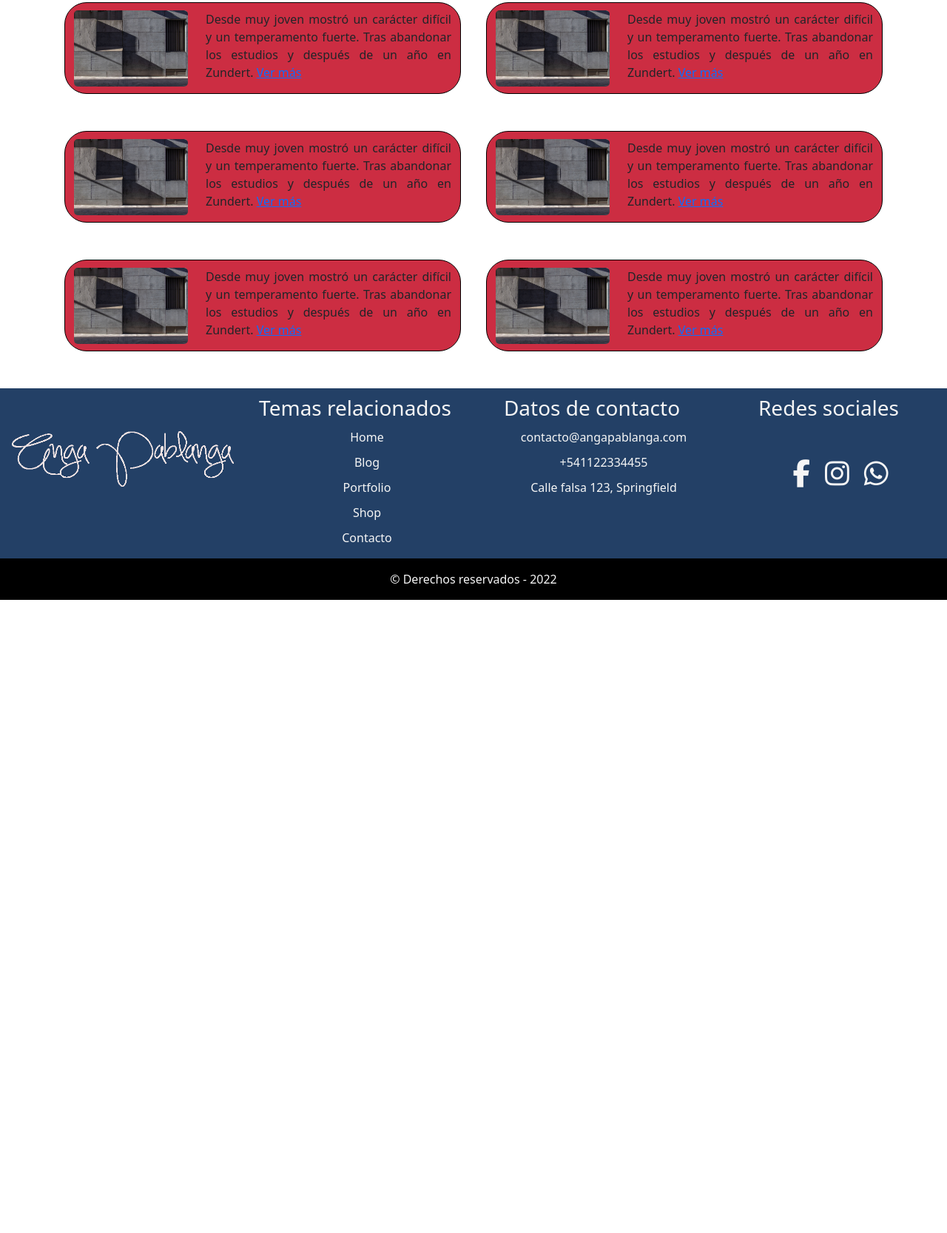
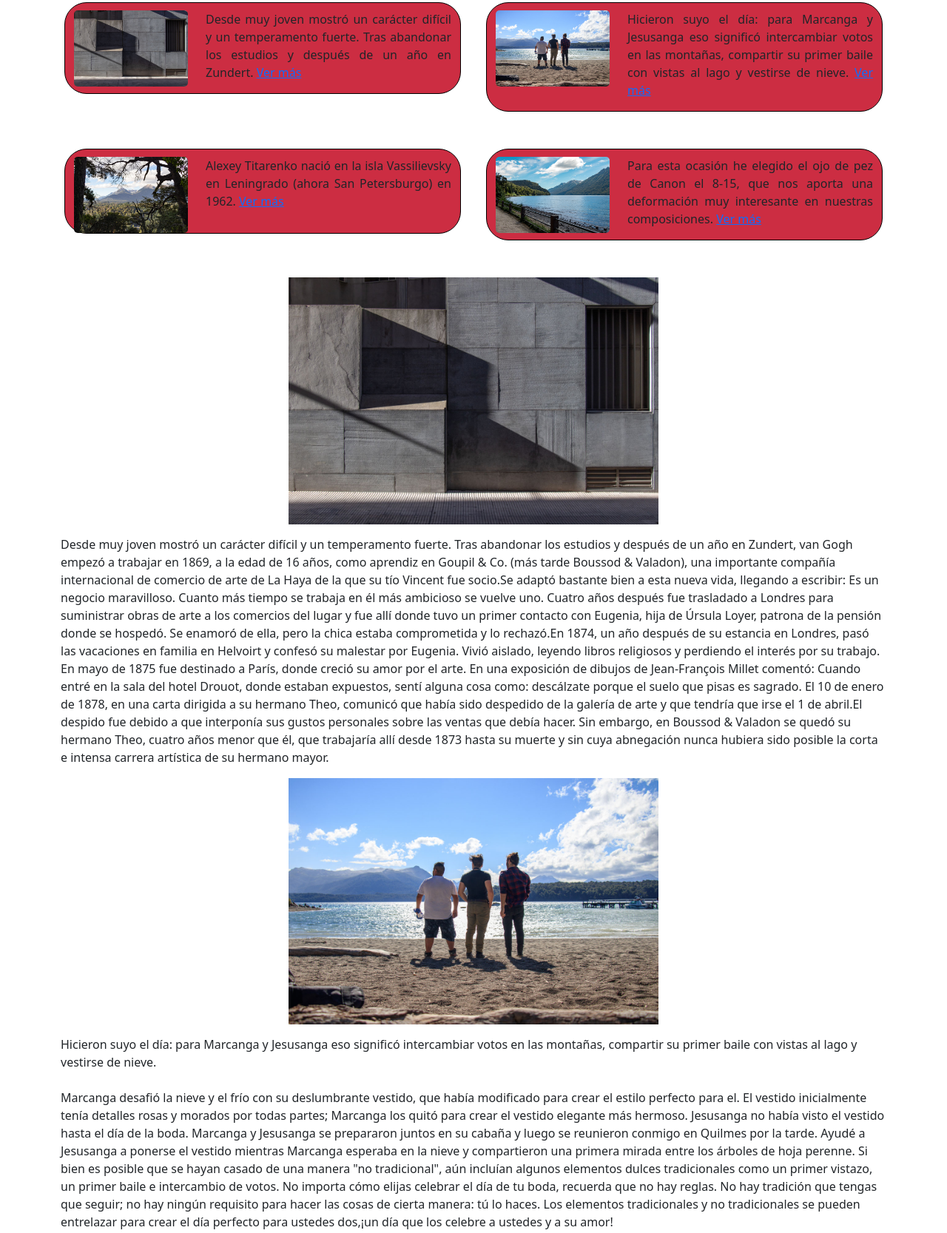
Before and after one commit to canoncito/angapablanga, a plain HTML site: page pages/blog.html in a window 1280 px wide. Shown: the part 248-1915 px from the top of the page at 74% size. Before the commit the page ends 1059 px from the top, so only its background shows below. Drawn offline with nearby package versions, Linux system fonts and the light colour scheme.

Commit message:
coloco imagenes con texto y cards del blog

```diff
--- a/css/main.css
+++ b/css/main.css
@@ -994,83 +994,8 @@ footer h3
     }
     /* BLOG */
 
-        /* Acomodo imagenes ,textos y comentarios del blog */
-/*
-    .img-text-blog img
-    {
-        width: 80%;
-    }
+ /* Armo mini comentarios del blog */
 
-    .border-text-blog
-    {
-        margin-top: 20px;
-        margin-bottom: 20px;
-        border-top: solid 1px black;
-        border-bottom: solid 1px black;
-    }
-
-    .border-text-blog p
-    {
-        width: 600px;
-        margin-top: 20px;
-        margin-bottom: 20px;
-        padding-left: 40px;
-        padding-right: 40px;
-        text-align: center;
-        font-size: 40px;
-        font-family: 'Hind Siliguri','Open-Sans',sans-serif;
-    }
-    .column-blog
-    {
-        margin-top: 50px;
-        padding-bottom: 50px;
-        display: flex;
-        flex-direction: column;
-        align-items: center;
-    }
-
-    .img-text-blog
-    {
-        display: flex;
-        flex-direction: column;
-        align-items: center;
-    }
-
-    /* comentario de blog
-    .escribir-comentario
-    {
-    width: auto;
-    }
-    .comentario-blog span
-    {
-        margin-left: 1rem;
-        font-family: 'Ubuntu',sans-serif;
-        font-weight: 700;
-        color: #010a1a;
-    }
-    .escribir-comentario-blog textarea
-    {
-        margin-top: 10px;
-        resize: none;
-    }
-    .escribir-comentario-blog
-    {
-    display: flex;
-    flex-direction: column;
-    flex-wrap: nowrap;
-    align-items: flex-end;
-    }
-    .btn-comentario
-    {
-        width: 150px;
-        height: 50px;
-        margin-top: 1rem;
-        background-color: transparent;
-        font-size: 1rem;
-    } */
-
-
-    /* Blog nuevo con boostrap */
 
     .img-blog img
     {
@@ -1097,6 +1022,23 @@ footer h3
     {
        text-align: justify;
 
+    }
+    /* Texto entero del blog */
+    .img-blog-detallado img
+    {
+        width: 500px;
+
+    }
+    /* Centro contenedor de la imagen en el medio */
+    .img-blog-detallado
+    {
+       width: 500px;
+       margin-left: auto;
+       margin-right: auto;
+    }
+    .texto-blog-detallado
+    {
+        margin-top: 15px;
     }
     /* PORTFOLIO */
     .container-portfolio
--- a/pages/blog.html
+++ b/pages/blog.html
@@ -50,50 +50,6 @@
     </header>
     <main class="backgroundcolor-blog">
         <h1 class="title">BLOG</h1>
-        <!-- Cards de fotos con texto -->
-        <!-- <div class="column-blog">
-            <div class="img-text-blog">
-                <img src="../public/blog/blog-01.jpg" alt="imagen de pared con piedras incrustradas">
-                <div class="border-text-blog">
-                    <p>Los artistas posimpresionistas como Van Gogh fueron parte de la revolución del arte de muchas maneras.</p>
-                </div>
-            </div>
-            <div class="img-text-blog">
-                <img src="../public/blog/blog-02.jpg" alt=" imagen de tres amigos mirando el rio">
-                <div class="border-text-blog">
-                    <p>Estos tres elementos clave de enfoque lo ayudarán a capturar la combinación perfecta de imágenes.</p>
-                </div>
-            </div>
-            <div class="img-text-blog">
-                <img src="../public/blog/blog-03.jpg" alt="imagen de montañas mirando sobre arboles">
-                <div class="border-text-blog">
-                    <p>Gaudí, un arquitecto adelantado a su tiempo, tenía una de esas mentes creativas que me hicieron darme cuenta de por qué me enamoré de la arquitectura.
-                    </p>
-                </div>
-            </div>
-            <div class="img-text-blog">
-                <img src="../public/blog/blog-04.jpg" alt="imagen desde puente a montañas con rio de fondo">
-                <div class="border-text-blog">
-                    <p>Diseñó algunas de las obras maestras arquitectónicas más singulares, como la Casa Milà y la Sagrada Familia en Barcelona. También mostró su aprecio por el medio ambiente y lo incorporó a su trabajo.</p>
-                </div>
-            </div>
-            <div class="img-text-blog">
-                <img src="../public/blog/blog-05.jpg" alt="imagen a montañas desde puerto">
-                <div class="border-text-blog">
-                    <p>Espero que puedan tomar algo de esto y encontrar personas de otras áreas del mundo creativo que puedan inspirarlos.
-                    <br>Háganme saber lo que piensan en los comentarios a continuación, ¿de dónde obtienen su inspiración?</p>
-                </div>
-            </div>
-            <div class="comentario-blog">
-                <span>Comentarios (0)</span>
-                <div class="escribir-comentario-blog">
-                    <textarea name="comentario" id="" cols="80" rows="10" class="escribir-comentario"></textarea>
-                    <button class="btn-comentario">Comentar</button>
-                </div>
-
-            </div>
-        </div> -->
-        <!-- Blog Nuevo -->
 
         <div class="container">
             <div class="row container-cards-blog">
@@ -104,7 +60,7 @@
                         </div>
                         <div class="col-8">
                             <div class="texto-blog">
-                                <p>Desde muy joven mostró un carácter difícil y un temperamento fuerte. Tras abandonar los estudios y después de un año en Zundert.   <a href="">Ver más</a> </p>
+                                <p>Desde muy joven mostró un carácter difícil y un temperamento fuerte. Tras abandonar los estudios y después de un año en Zundert.   <a href="#texto-blog1">Ver más</a> </p>
                             </div>
                         </div>
                     </div>
@@ -112,11 +68,11 @@
                 <div class="col-6 img-blog">
                     <div class="row bordes-cards-blog">
                         <div class="col-4">
-                            <img src="../public/blog/blog-01.jpg" alt="imagen de pared con piedras incrustradas">
+                            <img src="../public/blog/blog-02.jpg" alt="imagen de tres amigos con el rio de fondo">
                         </div>
                         <div class="col-8">
                             <div class="texto-blog">
-                                <p>Desde muy joven mostró un carácter difícil y un temperamento fuerte. Tras abandonar los estudios y después de un año en Zundert.   <a href="">Ver más</a> </p>
+                                <p>Hicieron suyo el día: para Marcanga y Jesusanga eso significó intercambiar votos en las montañas, compartir su primer baile con vistas al lago y vestirse de nieve.  <a href="#texto-blog2">Ver más</a> </p>
                             </div>
                         </div>
                     </div>
@@ -126,11 +82,11 @@
                 <div class="col-6 img-blog">
                     <div class="row bordes-cards-blog">
                         <div class="col-4">
-                            <img src="../public/blog/blog-01.jpg" alt="imagen de pared con piedras incrustradas">
+                            <img src="../public/blog/blog-03.jpg" alt="imagen de pared con piedras incrustradas">
                         </div>
                         <div class="col-8">
                             <div class="texto-blog">
-                                <p>Desde muy joven mostró un carácter difícil y un temperamento fuerte. Tras abandonar los estudios y después de un año en Zundert.   <a href="">Ver más</a> </p>
+                                <p>Alexey Titarenko nació en la isla Vassilievsky en Leningrado (ahora San Petersburgo) en 1962.   <a href="#texto-blog3">Ver más</a> </p>
                             </div>
                         </div>
                     </div>
@@ -138,43 +94,76 @@
                 <div class="col-6 img-blog">
                     <div class="row bordes-cards-blog">
                         <div class="col-4">
-                            <img src="../public/blog/blog-01.jpg" alt="imagen de pared con piedras incrustradas">
+                            <img src="../public/blog/blog-04.jpg" alt="imagen de pared con piedras incrustradas">
                         </div>
                         <div class="col-8">
                             <div class="texto-blog">
-                                <p>Desde muy joven mostró un carácter difícil y un temperamento fuerte. Tras abandonar los estudios y después de un año en Zundert.   <a href="">Ver más</a> </p>
-                            </div>
-                        </div>
-                    </div>
-                </div>
-            </div>
-            <div class="row container-cards-blog">
-                <div class="col-6 img-blog">
-                    <div class="row bordes-cards-blog">
-                        <div class="col-4">
-                            <img src="../public/blog/blog-01.jpg" alt="imagen de pared con piedras incrustradas">
-                        </div>
-                        <div class="col-8">
-                            <div class="texto-blog">
-                                <p>Desde muy joven mostró un carácter difícil y un temperamento fuerte. Tras abandonar los estudios y después de un año en Zundert.   <a href="">Ver más</a> </p>
-                            </div>
-                        </div>
-                    </div>
-                </div>
-                <div class="col-6 img-blog">
-                    <div class="row bordes-cards-blog">
-                        <div class="col-4">
-                            <img src="../public/blog/blog-01.jpg" alt="imagen de pared con piedras incrustradas">
-                        </div>
-                        <div class="col-8">
-                            <div class="texto-blog">
-                                <p>Desde muy joven mostró un carácter difícil y un temperamento fuerte. Tras abandonar los estudios y después de un año en Zundert.   <a href="">Ver más</a> </p>
+                                <p>Para esta ocasión he elegido el ojo de pez de Canon el 8-15, que nos aporta una deformación muy interesante en nuestras composiciones.   <a href="#texto-blog4">Ver más</a> </p>
                             </div>
                         </div>
                     </div>
                 </div>
             </div>
 
+             <div class="contenedor-blog">
+                <div id="texto-blog1" class="img-blog-detallado">
+                    <img src="../public/blog/blog-01.jpg" alt="imagen de pared con piedras incrustradas">
+                </div>
+                <div class="texto-blog-detallado">
+                    <p>
+                        Desde muy joven mostró un carácter difícil y un temperamento fuerte. Tras abandonar los estudios y después de un año en Zundert, van Gogh empezó a trabajar en 1869, a la edad de 16 años, como aprendiz en Goupil & Co. (más tarde Boussod & Valadon), una importante compañía internacional de comercio de arte de La Haya de la que su tío Vincent fue socio.Se adaptó bastante bien a esta nueva vida, llegando a escribir:
+                        Es un negocio maravilloso. Cuanto más tiempo se trabaja en él más ambicioso se vuelve uno.
+                        Cuatro años después fue trasladado a Londres para suministrar obras de arte a los comercios del lugar y fue allí donde tuvo un primer contacto con Eugenia, hija de Úrsula Loyer, patrona de la pensión donde se hospedó. Se enamoró de ella, pero la chica estaba comprometida y lo rechazó.En 1874, un año después de su estancia en Londres, pasó las vacaciones en familia en Helvoirt y confesó su malestar por Eugenia. Vivió aislado, leyendo libros religiosos y perdiendo el interés por su trabajo.
+
+                        En mayo de 1875 fue destinado a París, donde creció su amor por el arte. En una exposición de dibujos de Jean-François Millet comentó:
+                        Cuando entré en la sala del hotel Drouot, donde estaban expuestos, sentí alguna cosa como: descálzate porque el suelo que pisas es sagrado.
+                        El 10 de enero de 1878, en una carta dirigida a su hermano Theo, comunicó que había sido despedido de la galería de arte y que tendría que irse el 1 de abril.El despido fue debido a que interponía sus gustos personales sobre las ventas que debía hacer. Sin embargo, en Boussod & Valadon se quedó su hermano Theo, cuatro años menor que él, que trabajaría allí desde 1873 hasta su muerte y sin cuya abnegación nunca hubiera sido posible la corta e intensa carrera artística de su hermano mayor.
+                    </p>
+                </div>
+             </div>
+             <div class="contenedor-blog">
+                <div id="texto-blog2" class="img-blog-detallado">
+                    <img src="../public/blog/blog-02.jpg" alt="imagen de tres amigos con el rio de fondo">
+                </div>
+                <div class="texto-blog-detallado">
+                    <p>
+                        Hicieron suyo el día: para Marcanga y Jesusanga eso significó intercambiar votos en las montañas, compartir su primer baile con vistas al lago y vestirse de nieve.<br><br>
+                        Marcanga desafió la nieve y el frío con su deslumbrante vestido, que había modificado para crear el estilo perfecto para el. El vestido inicialmente tenía detalles rosas y morados por todas partes; Marcanga los quitó para crear el vestido elegante más hermoso.
+                        Jesusanga no había visto el vestido hasta el día de la boda. Marcanga y Jesusanga se prepararon juntos en su cabaña y luego se reunieron conmigo en Quilmes por la tarde.
+                        Ayudé a Jesusanga a ponerse el vestido mientras Marcanga esperaba en la nieve y compartieron una primera mirada entre los árboles de hoja perenne.
+                        Si bien es posible que se hayan casado de una manera "no tradicional", aún incluían algunos elementos dulces tradicionales como un primer vistazo, un primer baile e intercambio de votos.
+                        No importa cómo elijas celebrar el día de tu boda, recuerda que no hay reglas. No hay tradición que tengas que seguir; no hay ningún requisito para hacer las cosas de cierta manera: tú lo haces. Los elementos tradicionales y no tradicionales se pueden entrelazar para crear el día perfecto para ustedes dos,¡un día que los celebre a ustedes y a su amor!
+                    </p>
+                </div>
+             </div>
+             <div class="contenedor-blog">
+                <div id="texto-blog3" class="img-blog-detallado">
+                    <img src="../public/blog/blog-03.jpg" alt="imagen de montañas con ramas tapando">
+                </div>
+                <div class="texto-blog-detallado">
+                    <p>
+                        Alexey Titarenko nació en la isla Vassilievsky en Leningrado (ahora San Petersburgo) en 1962. Comenzó a tomar fotografías en 1971, a la edad de nueve años, y se graduó de la Universidad Pública de Leningrado de Profesiones Relacionadas con la Sociedad en 1978 con un título en Fotoperiodismo. . Ese mismo año, Titarenko se convirtió en miembro del club de fotografía independiente "Zerkalo" (El espejo) y realizó su primera exposición individual.
+                        <br><br>
+                        En 1983, Titarenko recibió una Maestría en Artes Cinematográficas y Fotográficas del Instituto de Cultura de Leningrado. Dos años más tarde, fue dado de baja del servicio militar obligatorio después de haber servido dieciocho meses en el ejército soviético como soldado de infantería. Comenzó a trabajar en la serie de collages y fotomontajes Nomenklatura of Signs, un comentario sobre el régimen comunista como un sistema opresor que convierte a los ciudadanos en meros signos y, en 1989, recibió su primera exposición individual en Europa Occidental, en París. También en 1989, Nomenklatura of Signs se incluyó en Photostroyka, una importante muestra de la nueva fotografía soviética que recorrió Estados Unidos.
+                    </p>
+                </div>
+             </div>
+             <div class="contenedor-blog">
+                <div id="texto-blog4" class="img-blog-detallado">
+                    <img src="../public/blog/blog-04.jpg" alt="imagen de montañas con el rio de fondo">
+                </div>
+                <div class="texto-blog-detallado">
+                    <p>
+                        Para esta ocasión he elegido el ojo de pez de Canon el 8-15, que nos aporta una deformación muy interesante en nuestras composiciones. La gran ventaja de este tipo de objetivos es que entra casi todo en nuestra fotografía, pero con un precio a pagar, y no es otra que la gran deformación que sufre todo lo que entra en la misma.
+
+                        Esta deformación en muchas ocasiones viene genial sobre todo si queremos aportar un mensaje irreal y con un toque muy artístico en la fotografía.
+                        Está claro que si queremos trasladar realismo, este objetivo es poco recomendable, por la deformidad que te comento.
+
+                        Leyendo un poco la fotografía. aproveché la presencia de las nubes, y esperé el momento justo para tener un claro donde colocar la luna. Ese mismo día no terminé la fotografía.
+                        Sino que esperé a que la luna estuviera en la fase que deseaba para esta composición. Me gusta mucho cuando la luna está en fase creciente y nunca superior a 45%. O bien totalmente llena, o bien con valores inferiores a 45%, me gusta mucho ese efecto y el volumen que tienen sus cráteres.
+                    </p>
+                </div>
+             </div>
     </main>
     <footer >
         <div class="container-footer">
```
